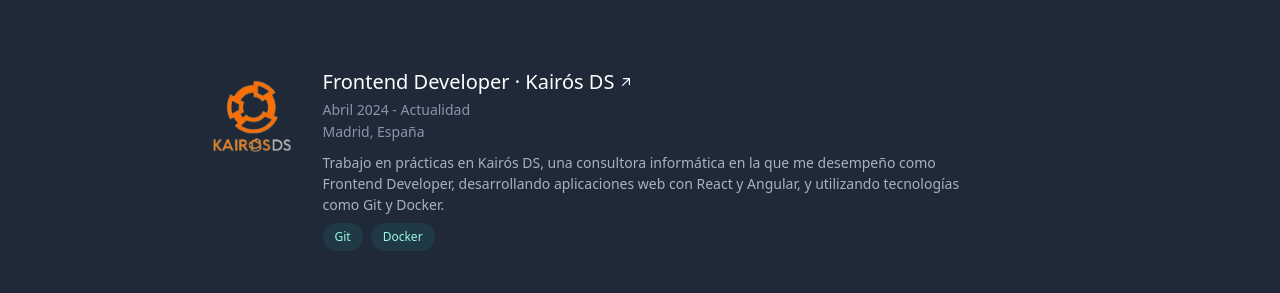
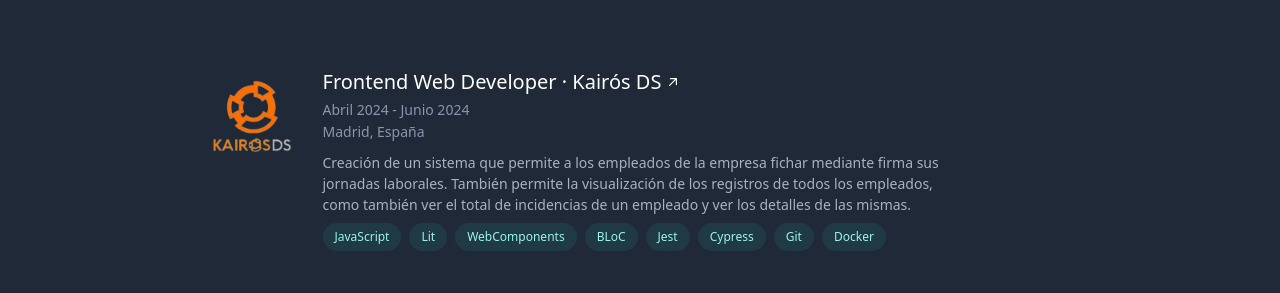
Before and after one commit to SaguadoDev/portfolio-astro, an Astro site: page / in a window 1280 px wide. Shown: the part 504-797 px from the top of the page. Built offline with nearby package versions, Linux system fonts and the light colour scheme; Astro itself is replaced by a stand-in of ours.

Commit message:
fix(experience): update kairos experience

```diff
--- a/src/components/experience/Experience.astro
+++ b/src/components/experience/Experience.astro
@@ -4,13 +4,22 @@
 const EXPERIENCE = [
   {
     startDate: 'Abril 2024',
-    endDate: 'Actualidad',
-    title: 'Frontend Developer',
+    endDate: 'Junio 2024',
+    title: 'Frontend Web Developer',
     location: 'Madrid, España',
     company: 'Kairós DS',
     description:
-      'Trabajo en prácticas en Kairós DS, una consultora informática  en la que me desempeño como Frontend Developer, desarrollando aplicaciones web con React y Angular, y utilizando tecnologías como Git y Docker.',
-    skills: ['Git', 'Docker'],
+      'Creación de un sistema que permite a los empleados de la empresa fichar mediante firma sus jornadas laborales. También permite la visualización de los registros de todos los empleados, como también ver el total de incidencias de un empleado y ver los detalles de las mismas.',
+    skills: [
+      'JavaScript',
+      'Lit',
+      'WebComponents',
+      'BLoC',
+      'Jest',
+      'Cypress',
+      'Git',
+      'Docker'
+    ],
     imageName: 'kairosds',
     link: 'https://www.kairosds.com/'
   },
```
Also changed, not shown: public/favicon.svg (deleted), public/porfolio.webp (deleted).
